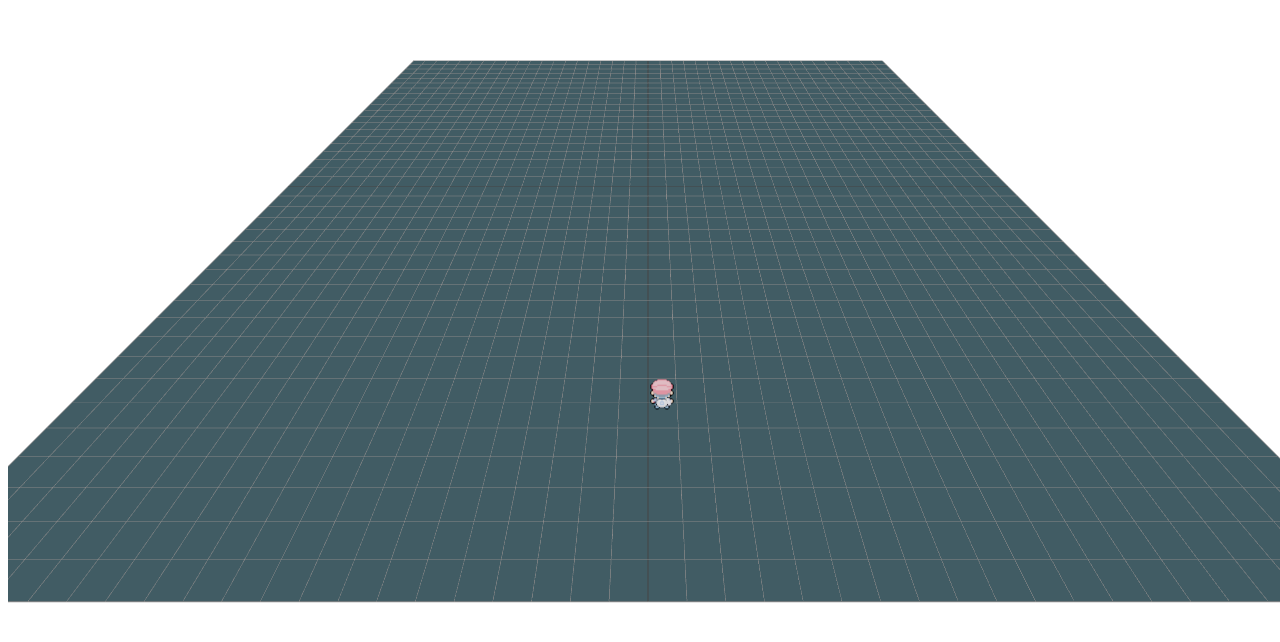
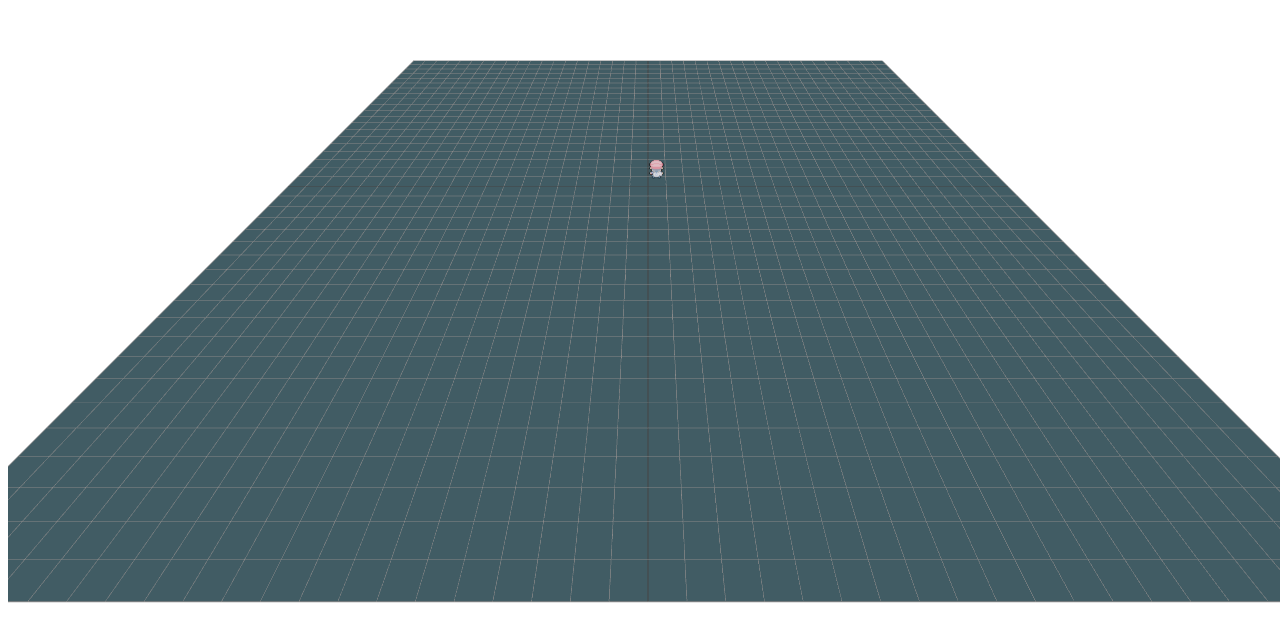
Before and after one commit to felixc90/felixc90.github.io, a React (Vite) app: page / in a window 1280 px wide. Shown: the top 642 px of the page. Built offline with nearby package versions, Linux system fonts and the light colour scheme.

Commit message:
implemented basic movement

```diff
--- a/src/App.tsx
+++ b/src/App.tsx
@@ -1,5 +1,5 @@
 import { Canvas } from '@react-three/fiber';
-import { PerspectiveCamera } from '@react-three/drei';
+import { KeyboardControls, PerspectiveCamera } from '@react-three/drei';
 import { Player } from './Player';
 
 function Scene() {
@@ -30,9 +30,17 @@ function Scene() {
 function App() {
   return (
 		<div style={{ width: "100vw", height: "100vh", margin: "auto" }}>
-			<Canvas>
-				<Scene />
-			</Canvas>
+			<KeyboardControls
+      map={[
+        { name: "forward", keys: ["ArrowUp", "w", "W"] },
+        { name: "back", keys: ["ArrowDown", "s", "S"] },
+        { name: "left", keys: ["ArrowLeft", "a", "A"] },
+        { name: "right", keys: ["ArrowRight", "d", "D"] },
+      ]}>
+				<Canvas>
+					<Scene />
+				</Canvas>
+			</KeyboardControls>
 		</div>
   );
 }
--- a/src/Player.tsx
+++ b/src/Player.tsx
@@ -1,25 +1,45 @@
-import { useEffect } from 'react';
-import { useLoader, useThree } from '@react-three/fiber';
+import { useEffect, useRef } from 'react';
+import { useFrame, useLoader, useThree } from '@react-three/fiber';
 import * as THREE from 'three';
 import ps from './assets/pl_boy01c.17.png'
-
+import { useKeyboardControls } from '@react-three/drei';
+enum Controls {
+  forward = 'forward',
+  back = 'back',
+  left = 'left',
+  right = 'right',
+  jump = 'jump',
+}
 const Player = () => {
   const texture = useLoader(THREE.TextureLoader, ps);
+	const spriteMaterial = new THREE.SpriteMaterial({ map: texture });
+	const object3D = useRef(new THREE.Sprite(spriteMaterial));
+
   const { scene } = useThree();
   const CELL_SIZE = 200 / 40;
 
+	const forwardPressed = useKeyboardControls<Controls>(state => state.forward)
+	const backPressed = useKeyboardControls<Controls>(state => state.back)
+	const leftPressed = useKeyboardControls<Controls>(state => state.left)
+	const rightPressed = useKeyboardControls<Controls>(state => state.right)
+
+	useEffect(()=> {
+		if (forwardPressed) object3D.current.translateZ(-CELL_SIZE)
+		if (backPressed) object3D.current.translateZ(CELL_SIZE)
+		if (leftPressed) object3D.current.translateX(-CELL_SIZE)
+		if (rightPressed) object3D.current.translateX(CELL_SIZE)
+	}, [forwardPressed, backPressed, leftPressed, rightPressed])
+
   useEffect(() => {
-		const spriteMaterial = new THREE.SpriteMaterial({ map: texture });
-		const object3D = new THREE.Sprite(spriteMaterial);
-		object3D.center.set(0.5, 0);
-		object3D.scale.set(1.5 * CELL_SIZE, 1.5 * CELL_SIZE, 1);
-		object3D.position.set(CELL_SIZE/2, 0, - CELL_SIZE/2 + 15 * CELL_SIZE);
-    scene.add(object3D);
+		object3D.current.center.set(0.5, 0);
+		object3D.current.scale.set(1.5 * CELL_SIZE, 1.5 * CELL_SIZE, 1);
+		object3D.current.position.set(CELL_SIZE/2, 0, - CELL_SIZE/2);
+    scene.add(object3D.current);
 
     return () => {
-      if (object3D.material) object3D.material.dispose();
+      if (object3D.current.material) object3D.current.material.dispose();
       texture.dispose();
-      scene.remove(object3D);
+      scene.remove(object3D.current);
     };
   }, [CELL_SIZE, scene, texture]);
 
```
